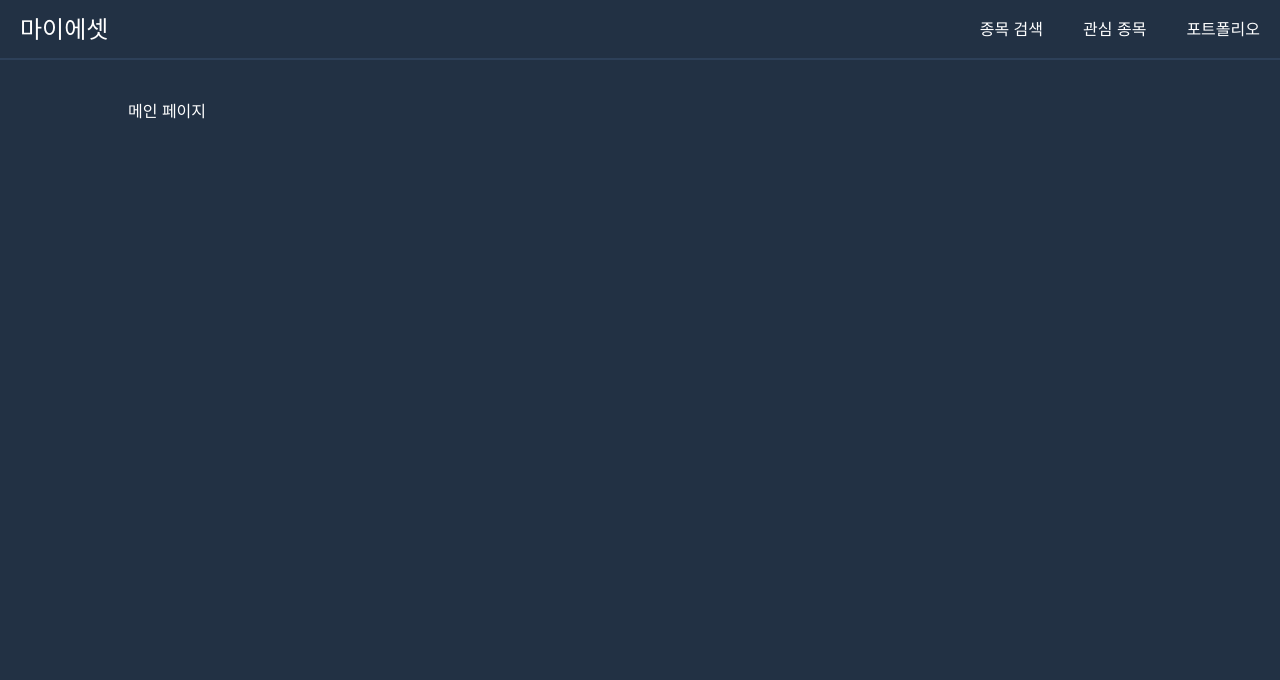
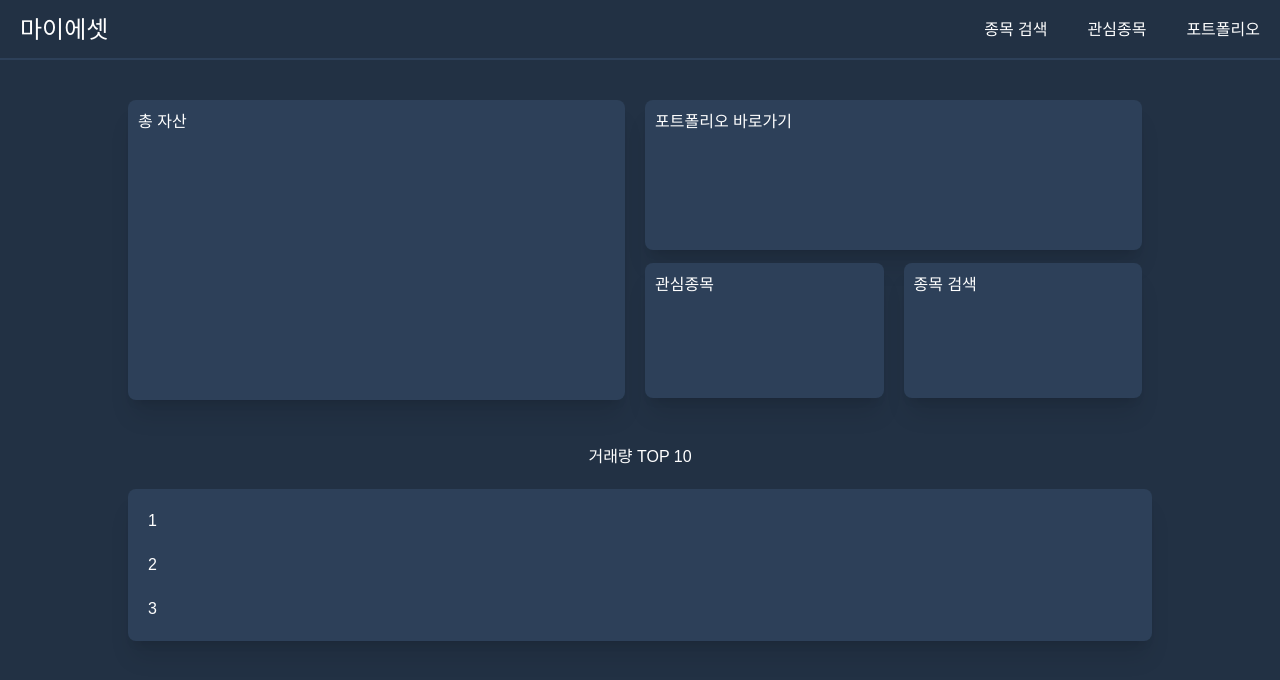
Before and after one commit to crewd/my-asset, a React (Vite) app: page / in a window 1280 px wide. Shown: the top 680 px of the page. Built offline with nearby package versions, Linux system fonts and the light colour scheme.

Commit message:
feat: main page 레이아웃 추가

```diff
--- a/src/components/layout/AppLayout.tsx
+++ b/src/components/layout/AppLayout.tsx
@@ -1,4 +1,5 @@
 import React, { useState } from "react";
+import { Link } from "react-router-dom";
 import { FontAwesomeIcon } from '@fortawesome/react-fontawesome';
 import { faBars, faX } from '@fortawesome/free-solid-svg-icons';
 
@@ -13,14 +14,28 @@ const AppLayout = ({ children }: { children: React.ReactNode }) => {
     <div className="m-auto">
       <header className="sm:h-[60px] leading-[60px] border-b-2 border-secondary">
         <nav className="max-w-[1400px] m-auto w-[100%] flex justify-between sm:flex-row flex-col items-start">
-          <h2 className="text-xl w-[90%] px-[20px]">마이에셋</h2>
+          <Link className="w-[90%] px-[20px]" to="/">
+            <h2 className="text-xl">마이에셋</h2>
+          </Link>
           <div className="sm:hidden absolute top-[5px] right-[20px]" onClick={menuToggle} >
             {isOpened ? <FontAwesomeIcon icon={faX} size="2x" /> : <FontAwesomeIcon icon={faBars} size="2x" />}
           </div>
           <ul className={`sm:flex ${isOpened ? "flex" : "hidden"} sm:flex-row text-center flex-col sm:justify-end items-center w-[100%]`}>
-            <li className="mx-[10px] px-[10px] sm:w-auto w-[100%]">종목 검색</li>
-            <li className="mx-[10px] px-[10px] sm:w-auto w-[100%]">관심 종목</li>
-            <li className="mx-[10px] px-[10px] sm:w-auto w-[100%]">포트폴리오</li>
+            <li className="mx-[10px] px-[10px] sm:w-auto w-[100%]">
+              <Link to="/search">
+                종목 검색
+              </Link>
+            </li>
+            <li className="mx-[10px] px-[10px] sm:w-auto w-[100%]">
+              <Link to="/favorites">
+                관심종목
+              </Link>
+            </li>
+            <li className="mx-[10px] px-[10px] sm:w-auto w-[100%]">
+              <Link to="/portfolio">
+                포트폴리오
+              </Link>
+            </li>
           </ul>
         </nav>
       </header>
--- a/src/pages/MainPage.tsx
+++ b/src/pages/MainPage.tsx
@@ -1,5 +1,34 @@
+import Box from "../components/layout/box/Box";
+
 const MainPage = () => {
-  return <div>메인 페이지</div>
+  return (
+    <div>
+      <div className="grid grid-cols-2 gap-[10px]">
+        <Box classname="md:w-[calc(100%-10px)] h-[300px]">
+          총 자산
+        </Box>
+        <div className="grid grid-cols-2 gap-[10px]">
+          <Box classname="md:w-[calc(100%-10px)] h-[150px] col-span-2">
+            포트폴리오 바로가기
+          </Box>
+          <Box classname="md:w-[calc(100%-10px)] h-[135px]">
+            관심종목
+          </Box>
+          <Box classname="md:w-[calc(100%-10px)] h-[135px]">
+            종목 검색
+          </Box>
+        </div>
+      </div>
+      <div className="mt-[40px]">
+        <p className="p-[5px] text-center">거래량 TOP 10</p>
+        <Box classname="mt-[15px]">
+          <div className="p-[10px]">1</div>
+          <div className="p-[10px]">2</div>
+          <div className="p-[10px]">3</div>
+        </Box>
+      </div>
+    </div>
+  )
 }
 
 export default MainPage;
```
